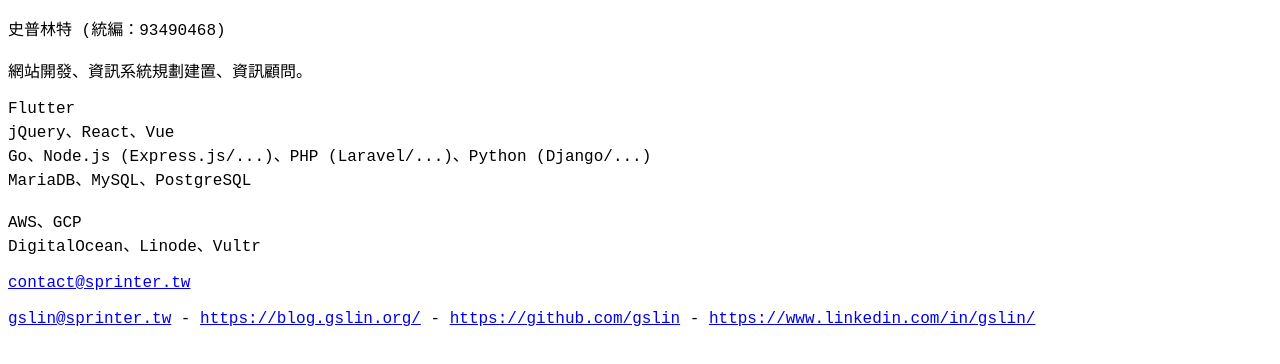
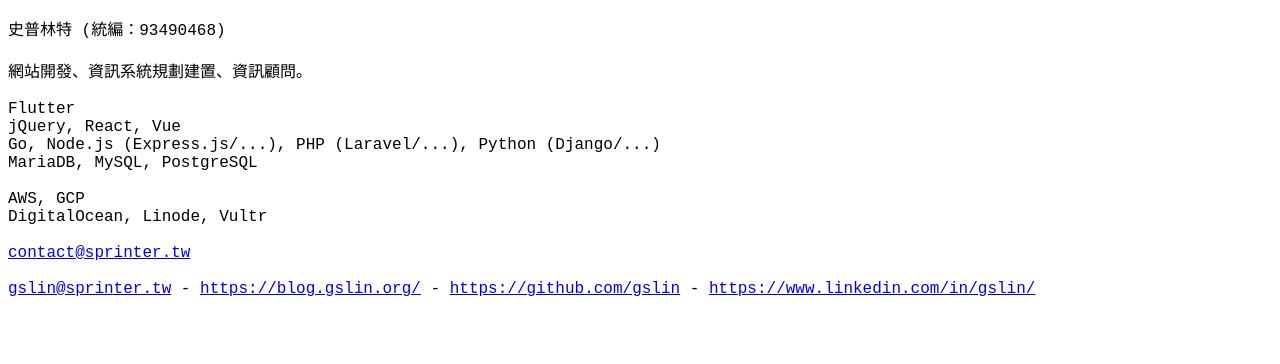
Before and after one commit to sprintertw/sprinter.tw, a plain HTML site: page index.html in a window 1280 px wide. Drawn offline with Linux system fonts and the light colour scheme.

Commit message:
Use ',' instead of '、'.

```diff
--- a/index.html
+++ b/index.html
@@ -20,12 +20,12 @@ pre {
 網站開發、資訊系統規劃建置、資訊顧問。
 
 Flutter
-jQuery、React、Vue
-Go、Node.js (Express.js/...)、PHP (Laravel/...)、Python (Django/...)
-MariaDB、MySQL、PostgreSQL
+jQuery, React, Vue
+Go, Node.js (Express.js/...), PHP (Laravel/...), Python (Django/...)
+MariaDB, MySQL, PostgreSQL
 
-AWS、GCP
-DigitalOcean、Linode、Vultr
+AWS, GCP
+DigitalOcean, Linode, Vultr
 
 <a href="mailto:contact@sprinter.tw">contact@sprinter.tw</a>
 
```
